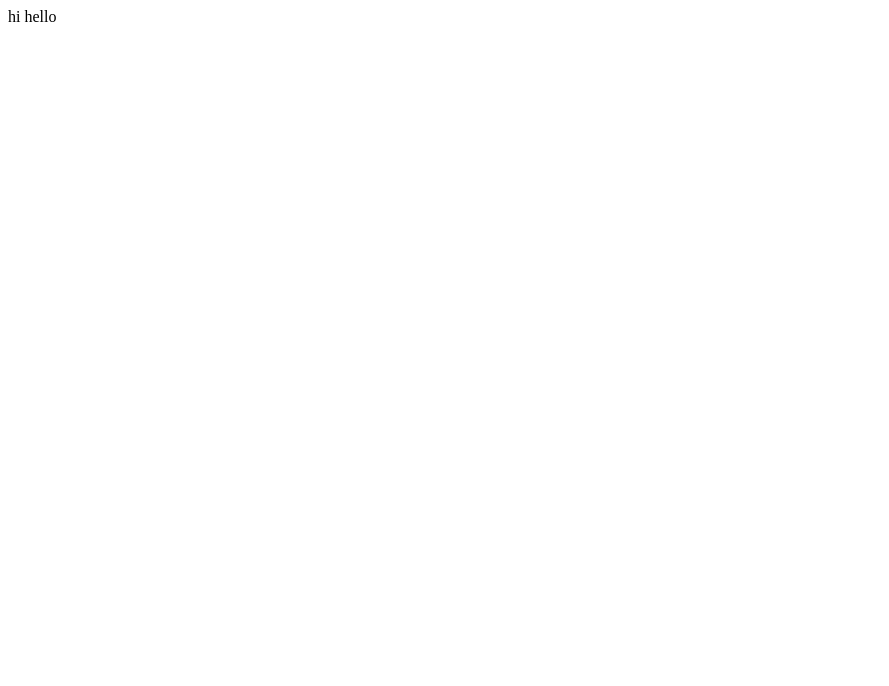
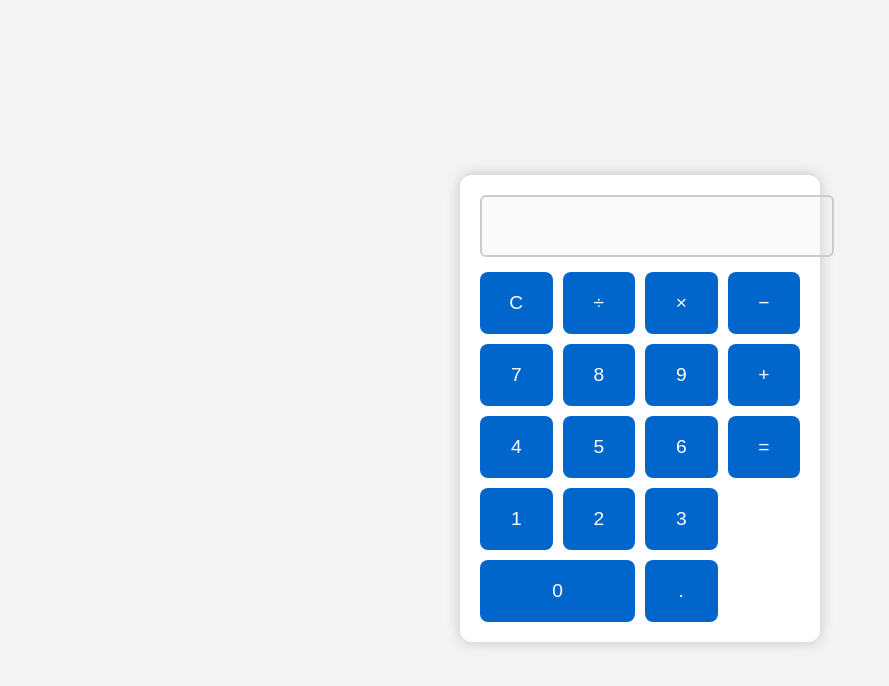
Before and after one commit to rohit-yadav5/calculator, a plain HTML site: page index.html in a window 1280 px wide. Shown: the whole page, without its empty margins (0-889 px from the left). Drawn offline with Linux system fonts and the light colour scheme.

Commit message:
Add calculator project files

```diff
--- a/index.html
+++ b/index.html
@@ -1 +1,40 @@
-hi hello
+<!DOCTYPE html>
+<html lang="en">
+<head>
+  <meta charset="UTF-8" />
+  <meta name="viewport" content="width=device-width, initial-scale=1.0" />
+  <title>Simple Calculator</title>
+  <link rel="stylesheet" href="style.css" />
+</head>
+<body>
+
+  <div class="calculator">
+    <input type="text" id="display" disabled />
+
+    <div class="buttons">
+      <button onclick="clearDisplay()">C</button>
+      <button onclick="appendValue('/')">÷</button>
+      <button onclick="appendValue('*')">×</button>
+      <button onclick="appendValue('-')">−</button>
+
+      <button onclick="appendValue('7')">7</button>
+      <button onclick="appendValue('8')">8</button>
+      <button onclick="appendValue('9')">9</button>
+      <button onclick="appendValue('+')">+</button>
+
+      <button onclick="appendValue('4')">4</button>
+      <button onclick="appendValue('5')">5</button>
+      <button onclick="appendValue('6')">6</button>
+      <button onclick="calculate()">=</button>
+
+      <button onclick="appendValue('1')">1</button>
+      <button onclick="appendValue('2')">2</button>
+      <button onclick="appendValue('3')">3</button>
+      <button onclick="appendValue('0')" class="zero">0</button>
+      <button onclick="appendValue('.')">.</button>
+    </div>
+  </div>
+
+  <script src="script.js"></script>
+</body>
+</html>
--- /dev/null
+++ b/script.js
@@ -0,0 +1,15 @@
+function appendValue(value) {
+    document.getElementById('display').value += value;
+  }
+
+  function clearDisplay() {
+    document.getElementById('display').value = '';
+  }
+
+  function calculate() {
+    try {
+      document.getElementById('display').value = eval(document.getElementById('display').value);
+    } catch (error) {
+      document.getElementById('display').value = 'Error';
+    }
+  }
--- /dev/null
+++ b/style.css
@@ -0,0 +1,51 @@
+body {
+    font-family: Arial, sans-serif;
+    background-color: #f4f4f4;
+    display: flex;
+    justify-content: center;
+    align-items: center;
+    height: 100vh;
+  }
+
+  .calculator {
+    background: #fff;
+    padding: 20px;
+    border-radius: 12px;
+    box-shadow: 0 0 15px rgba(0, 0, 0, 0.2);
+    width: 320px;
+  }
+
+  #display {
+    width: 100%;
+    padding: 15px;
+    font-size: 1.5rem;
+    margin-bottom: 15px;
+    text-align: right;
+    border: 2px solid #ccc;
+    border-radius: 6px;
+  }
+
+  .buttons {
+    display: grid;
+    grid-template-columns: repeat(4, 1fr);
+    gap: 10px;
+  }
+
+  button {
+    padding: 20px;
+    font-size: 1.2rem;
+    border: none;
+    background-color: #0066cc;
+    color: white;
+    border-radius: 8px;
+    cursor: pointer;
+    transition: background-color 0.2s ease;
+  }
+
+  button:hover {
+    background-color: #004a99;
+  }
+
+  button.zero {
+    grid-column: span 2;
+  }
```
